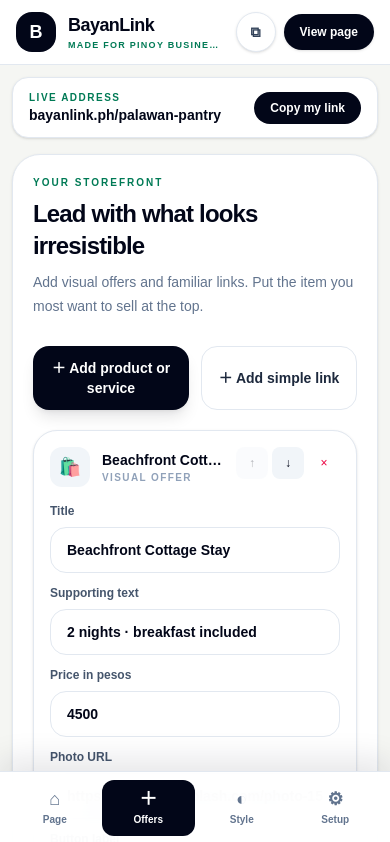
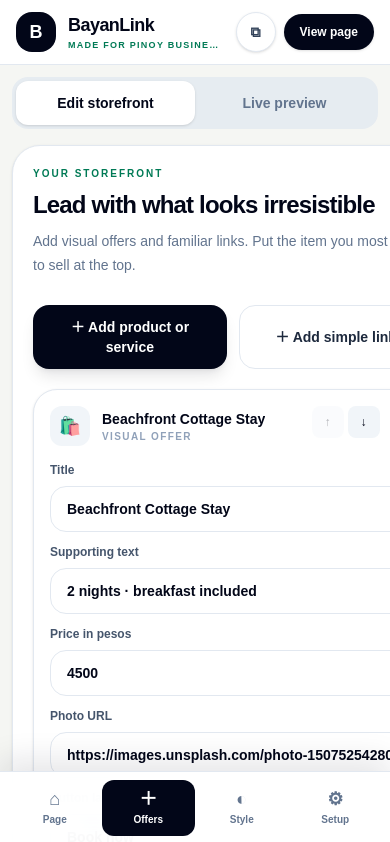
Before and after one commit to merqatodigital/pinoy-link-in-bio, a Next.js app: page / in a window 390 px wide. Shown: the top 842 px of the page. Built offline with nearby package versions, Linux system fonts and the light colour scheme.

Commit message:
Add mobile edit-preview flow and tablet layout

```diff
--- a/components/dashboard/bayanlink-dashboard.tsx
+++ b/components/dashboard/bayanlink-dashboard.tsx
@@ -11,8 +11,11 @@ function cloneDefaultStore(): StorefrontConfig {
   return JSON.parse(JSON.stringify(defaultStore)) as StorefrontConfig;
 }
 
+type WorkspaceView = "edit" | "preview";
+
 export function BayanLinkDashboard() {
   const [active, setActive] = useState<EditorSection>("blocks");
+  const [workspaceView, setWorkspaceView] = useState<WorkspaceView>("edit");
   const [store, setStore] = useState<StorefrontConfig>(cloneDefaultStore);
   const [hydrated, setHydrated] = useState(false);
   const [copyLabel, setCopyLabel] = useState("Copy my link");
@@ -39,6 +42,11 @@ export function BayanLinkDashboard() {
   }, [hydrated, store]);
 
   const publicPath = useMemo(() => `/${store.profile.username || "my-store"}`, [store.profile.username]);
+
+  function selectSection(section: EditorSection) {
+    setActive(section);
+    setWorkspaceView("edit");
+  }
 
   function updateProfile<K extends keyof StoreProfile>(key: K, value: StoreProfile[K]) {
     setStore((current) => ({ ...current, profile: { ...current.profile, [key]: value } }));
@@ -115,20 +123,34 @@ export function BayanLinkDashboard() {
   }
 
   return (
-    <main className="min-h-screen overflow-x-hidden bg-[#f5f6f3] text-slate-950">
-      <div className="grid min-h-screen lg:grid-cols-[230px_minmax(0,1fr)]">
-        <Sidebar active={active} onChange={setActive} username={store.profile.username} onCopy={copyLink} copyLabel={copyLabel} />
+    <main className="min-h-screen overflow-x-hidden bg-[#f5f6f3] pb-24 text-slate-950 md:pb-0">
+      <Sidebar active={active} onChange={selectSection} username={store.profile.username} onCopy={copyLink} copyLabel={copyLabel} />
 
-        <div className="min-w-0 p-3 sm:p-5 xl:p-7">
-          <div className="mb-4 flex flex-wrap items-center justify-between gap-3 rounded-2xl border border-slate-200 bg-white px-4 py-3 shadow-sm lg:hidden">
-            <div className="min-w-0">
-              <p className="text-[10px] font-black uppercase tracking-[0.15em] text-emerald-700">Live address</p>
-              <p className="truncate text-sm font-bold">bayanlink.ph/{store.profile.username}</p>
-            </div>
-            <button onClick={copyLink} className="rounded-full bg-slate-950 px-4 py-2 text-xs font-bold text-white">{copyLabel}</button>
+      <div className="xl:pl-[230px]">
+        <div className="min-w-0 p-3 sm:p-5 lg:p-6 xl:p-7">
+          <div className="mx-auto mb-4 grid w-full max-w-[1500px] grid-cols-2 rounded-2xl bg-slate-200/75 p-1 xl:hidden">
+            <button
+              type="button"
+              onClick={() => setWorkspaceView("edit")}
+              className={`rounded-xl px-4 py-3 text-sm font-bold transition ${
+                workspaceView === "edit" ? "bg-white text-slate-950 shadow-sm" : "text-slate-500"
+              }`}
+            >
+              Edit storefront
+            </button>
+            <button
+              type="button"
+              onClick={() => setWorkspaceView("preview")}
+              className={`rounded-xl px-4 py-3 text-sm font-bold transition ${
+                workspaceView === "preview" ? "bg-white text-slate-950 shadow-sm" : "text-slate-500"
+              }`}
+            >
+              Live preview
+            </button>
           </div>
 
           <div className="mx-auto grid w-full max-w-[1500px] gap-5 xl:grid-cols-[minmax(560px,1fr)_390px]">
+            <div className={workspaceView === "edit" ? "block" : "hidden xl:block"}>
               <EditorPanel
                 active={active}
                 store={store}
@@ -139,18 +161,20 @@ export function BayanLinkDashboard() {
                 onMoveBlock={moveBlock}
                 onReset={resetStore}
               />
+            </div>
 
-            <aside className="min-w-0 xl:sticky xl:top-7 xl:self-start">
-              <div className="mb-3 flex items-center justify-between px-1">
-                <div>
+            <aside className={`${workspaceView === "preview" ? "block" : "hidden"} min-w-0 xl:sticky xl:top-7 xl:block xl:self-start`}>
+              <div className="mb-3 flex items-center justify-between gap-3 px-1">
+                <div className="min-w-0">
                   <p className="text-[10px] font-black uppercase tracking-[0.18em] text-slate-400">Customer view</p>
-                  <p className="mt-0.5 text-sm font-bold text-slate-800">Live mobile preview</p>
+                  <p className="mt-0.5 truncate text-sm font-bold text-slate-800">bayanlink.ph/{store.profile.username || "my-store"}</p>
                 </div>
-                <a href={publicPath} target="_blank" rel="noreferrer" className="rounded-full border border-slate-200 bg-white px-3 py-2 text-xs font-bold text-slate-700 shadow-sm">Open page ↗</a>
+                <a href={publicPath} target="_blank" rel="noreferrer" className="shrink-0 rounded-full border border-slate-200 bg-white px-3 py-2 text-xs font-bold text-slate-700 shadow-sm">Open page ↗</a>
               </div>
-              <div className="phone-frame mx-auto w-full max-w-[390px] rounded-[46px] border-[10px] border-slate-950 bg-slate-950 p-1 shadow-[0_30px_80px_rgba(15,23,42,0.28)]">
-                <div className="max-h-[790px] overflow-y-auto overflow-x-hidden rounded-[33px] bg-white">
-                  <div className="sticky top-0 z-10 mx-auto -mb-7 mt-2 h-6 w-28 rounded-full bg-slate-950" />
+
+              <div className="phone-frame mx-auto w-full max-w-[430px] overflow-hidden rounded-[30px] bg-white shadow-[0_24px_70px_rgba(15,23,42,0.18)] sm:rounded-[46px] sm:border-[10px] sm:border-slate-950 sm:bg-slate-950 sm:p-1 xl:max-w-[390px]">
+                <div className="overflow-visible rounded-[30px] bg-white sm:max-h-[790px] sm:overflow-y-auto sm:overflow-x-hidden sm:rounded-[33px]">
+                  <div className="sticky top-0 z-10 mx-auto -mb-7 mt-2 hidden h-6 w-28 rounded-full bg-slate-950 sm:block" />
                   <Storefront store={store} compact />
                 </div>
               </div>
```
Lines whose indentation alone changed are shown as unchanged.
